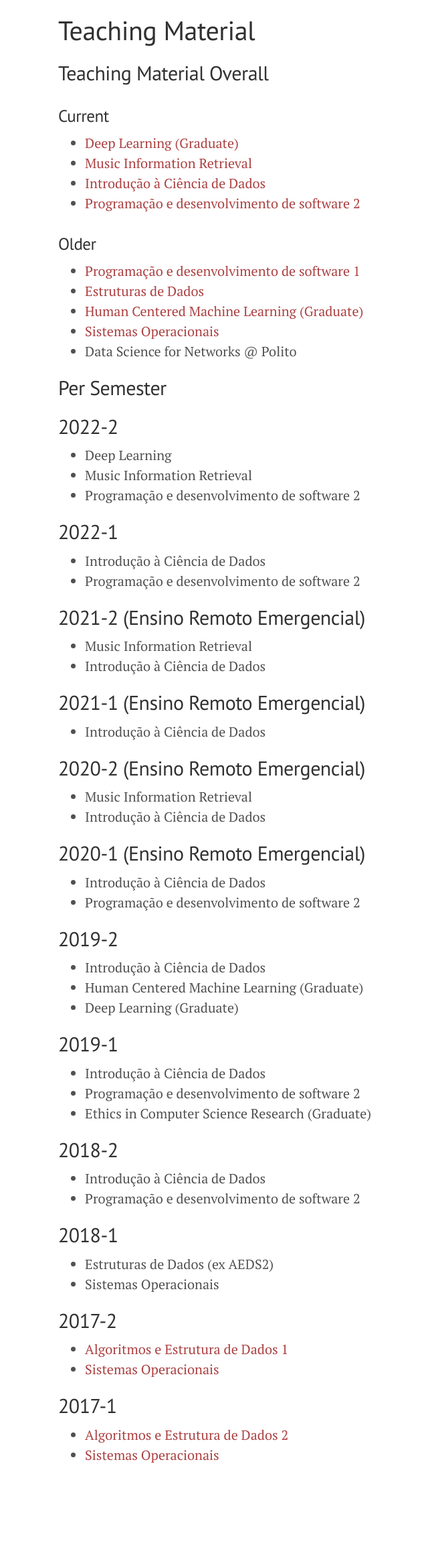
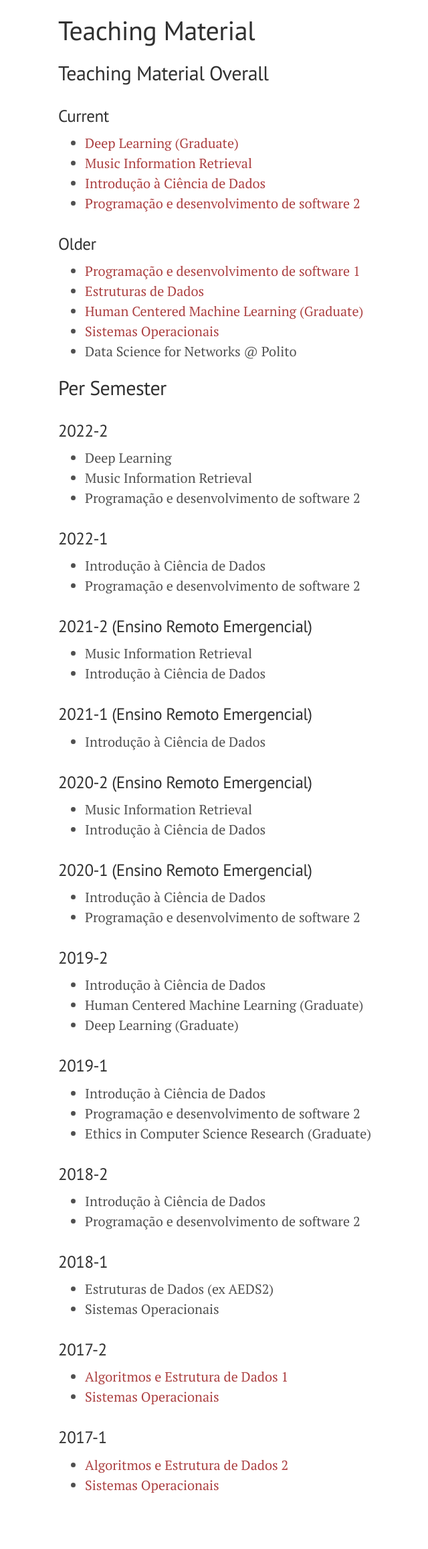
Before and after one commit to flaviovdf/flaviovdf.github.io, a Jekyll site: the page built from teaching/index.md, in a window 1280 px wide. Shown: the whole page at 67% size, without its empty margins (193-833 px from the left). Built offline with Jekyll 4.4.1, drawn with Linux system fonts in a browser that asks for light colours; before the commit the page ends 2268 px from its top, so only the background shows below that.

```diff
--- a/teaching/index.md
+++ b/teaching/index.md
@@ -23,52 +23,52 @@ permalink: /teaching/
 
 ## Per Semester
 
-## 2022-2
+### 2022-2
   * Deep Learning
   * Music Information Retrieval
   * Programação e desenvolvimento de software 2
 
-## 2022-1
+### 2022-1
   * Introdução à Ciência de Dados
   * Programação e desenvolvimento de software 2
 
-## 2021-2 (Ensino Remoto Emergencial)
+### 2021-2 (Ensino Remoto Emergencial)
   * Music Information Retrieval
   * Introdução à Ciência de Dados
 
-## 2021-1 (Ensino Remoto Emergencial)
+### 2021-1 (Ensino Remoto Emergencial)
   * Introdução à Ciência de Dados
 
-## 2020-2 (Ensino Remoto Emergencial)
+### 2020-2 (Ensino Remoto Emergencial)
   * Music Information Retrieval
   * Introdução à Ciência de Dados
 
-## 2020-1 (Ensino Remoto Emergencial)
+### 2020-1 (Ensino Remoto Emergencial)
   * Introdução à Ciência de Dados
   * Programação e desenvolvimento de software 2
 
-## 2019-2
+### 2019-2
    * Introdução à Ciência de Dados
    * Human Centered Machine Learning (Graduate)
    * Deep Learning (Graduate)
 
-## 2019-1
+### 2019-1
   * Introdução à Ciência de Dados
   * Programação e desenvolvimento de software 2
   * Ethics in Computer Science Research (Graduate)
 
-## 2018-2
+### 2018-2
   * Introdução à Ciência de Dados
   * Programação e desenvolvimento de software 2
 
-## 2018-1
+### 2018-1
   * Estruturas de Dados (ex AEDS2)
   * Sistemas Operacionais
 
-## 2017-2
+### 2017-2
   * [Algoritmos e Estrutura de Dados 1](https://flaviovdf.github.io/AEDS1-2017-2)
   * [Sistemas Operacionais](https://flaviovdf.github.io/SO-2017-2)
 
-## 2017-1
+### 2017-1
   * [Algoritmos e Estrutura de Dados 2](https://flaviovdf.github.io/AEDS2-2017-1)
   * [Sistemas Operacionais](https://flaviovdf.github.io/SO-2017-1)
```
